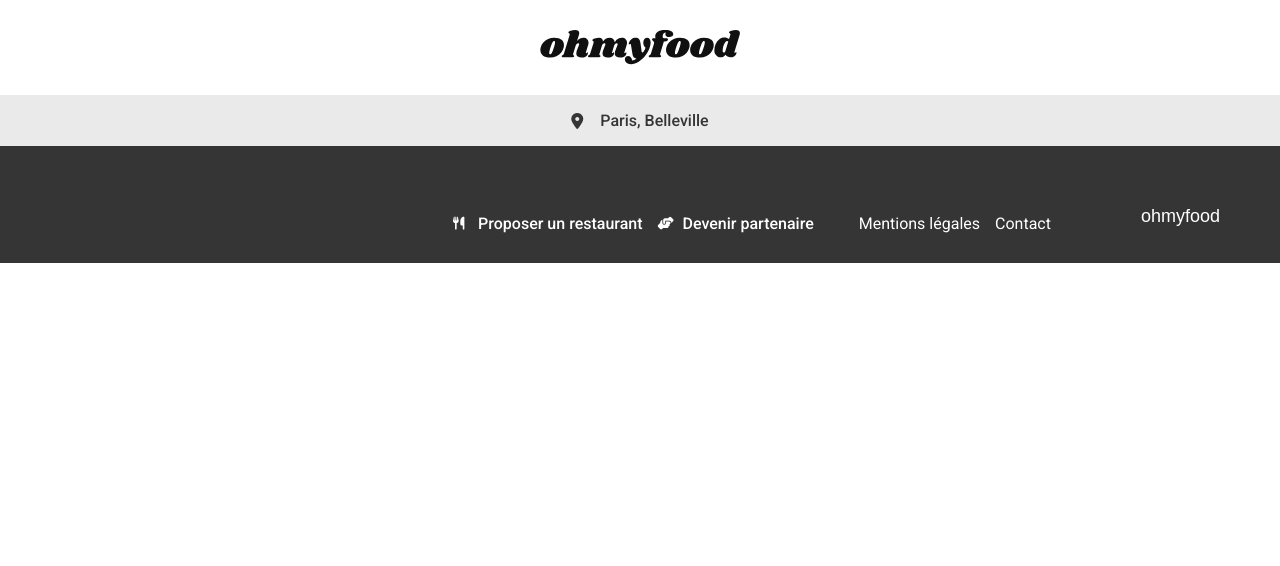
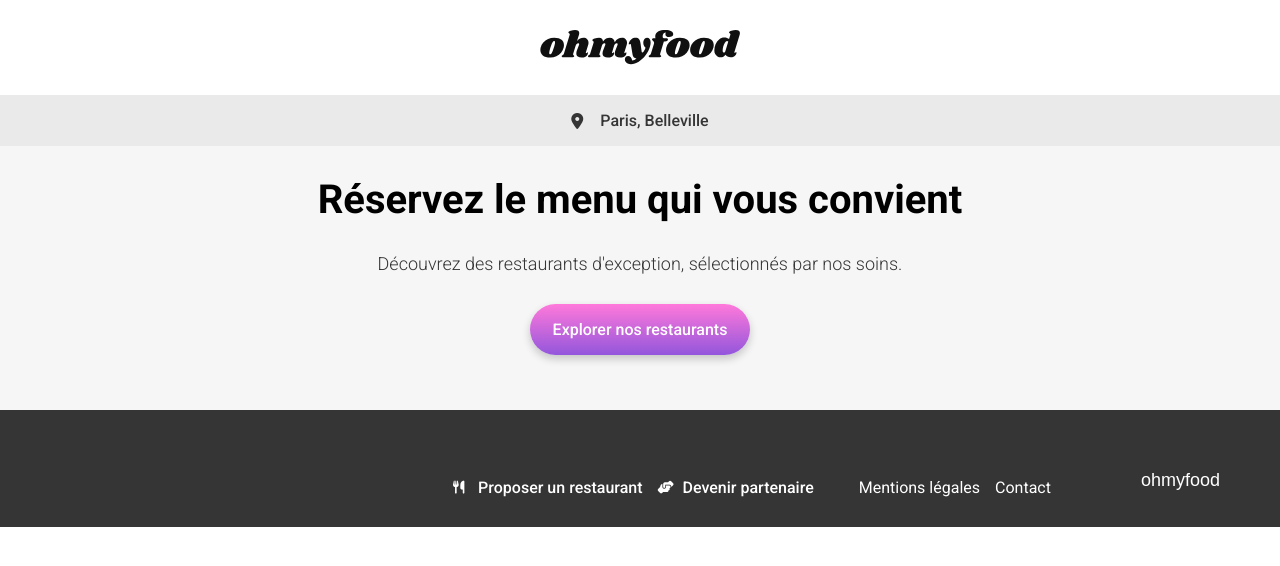
Before and after one commit to Iskandar835/Oh-My-Food, a React (Vite) app in the folder refont/: page / in a window 1280 px wide. Shown: the top 566 px of the page. Built offline with nearby package versions, Linux system fonts and the light colour scheme; a web font is replaced by a local one.

Commit message:
Homepage adapter en dossier avec jsx et style/ Optimisation Location/ Ajout composant Button + optimisation de celui/ Section explore optimiser

```diff
--- a/refont/src/animations/_animations.scss
+++ b/refont/src/animations/_animations.scss
@@ -1,13 +1,13 @@
 //** import of all useful files **
 
-@import "./_mixins";
-@import "./_variable";
+@use "../utils/mixins" as *;
+@use "../utils/variables" as *;
 
 //**** GENERAL ANIMATIONS ****
 
 //** homepage loader **
 @mixin loader {
-   @include flexMiddle;
+   @include flexCenter;
    position: fixed;
    z-index: 3;
    height: 100vh;
@@ -44,12 +44,6 @@
 //** all button **
 
 @mixin button {
-   background: $button-color;
-   color: $body-bg-and-footer-font-color;
-   padding: 16px;
-   font-weight: 500;
-   border-radius: 50px;
-   cursor: pointer;
    transition: opacity 0.5s ease, box-shadow 0.5s ease;
    box-shadow: 0px 4px 8px rgba(0, 0, 0, 0.2);
    &:hover {
@@ -63,7 +57,7 @@
 @mixin heartButton {
    cursor: pointer;
    color: transparent;
-   background: $button-color;
+   background: $button-bg-color;
    background-clip: text;
    -webkit-background-clip: text;
    opacity: 0;
@@ -123,7 +117,7 @@
          padding: 2px;
          font-size: 14px;
          color: $tertiary-color;
-         background-color: $body-bg-and-footer-font-color;
+         background-color: $secondary-body-color;
          border-radius: 50px;
       }
    }
--- /dev/null
+++ b/refont/src/components/Button/Button.jsx
@@ -0,0 +1,20 @@
+import "./Button.scss";
+import PropTypes from "prop-types";
+
+function Button({ onclick, className, content }) {
+   return (
+      <>
+         <button onClick={onclick} className={className}>
+            {content}
+         </button>
+      </>
+   );
+}
+
+Button.propTypes = {
+   onclick: PropTypes.func,
+   className: PropTypes.string,
+   content: PropTypes.string,
+};
+
+export default Button;
--- /dev/null
+++ b/refont/src/components/Button/Button.scss
@@ -0,0 +1,20 @@
+@use "../../utils/variables" as *;
+@use "../../utils/mixins" as *;
+@use "../../animations/animations" as *;
+
+.btn {
+   all: unset;
+   padding: 16px;
+   color: $secondary-body-color;
+   font-weight: 500;
+   background: $button-bg-color;
+   border-radius: 50px;
+   cursor: pointer;
+   @include button;
+   &__explore {
+      width: 188px;
+   }
+   &__order {
+      width: 155px;
+   }
+}
--- a/refont/src/components/Location/Location.scss
+++ b/refont/src/components/Location/Location.scss
@@ -4,6 +4,7 @@
 
 .location-city {
    @include flexCenter;
+   position: relative;
    gap: 17px;
    color: $tertiary-bg-color;
    background-color: $location-bg-color;
--- a/refont/src/main.jsx
+++ b/refont/src/main.jsx
@@ -2,7 +2,7 @@
 import { createRoot } from "react-dom/client";
 import { BrowserRouter as Router, Routes, Route } from "react-router";
 import "./utils/globalStyles.scss";
-import Homepage from "./pages/Homepage";
+import Homepage from "./pages/Homepage/Homepage";
 import Footer from "./components/Footer/Footer";
 import Header from "./components/Header/Header";
 import Restaurants from "./pages/Restaurants";
--- a/refont/src/pages/Homepage.jsx
+++ /dev/null
@@ -1,13 +0,0 @@
-import Location from "../components/Location/Location";
-
-function Homepage() {
-   return (
-      <main>
-         <section>
-            <Location content={"Paris, Belleville"} />
-         </section>
-      </main>
-   );
-}
-
-export default Homepage;
--- /dev/null
+++ b/refont/src/pages/Homepage/Homepage.jsx
@@ -0,0 +1,28 @@
+import "./Homepage.scss";
+import Button from "../../components/Button/Button";
+import Location from "../../components/Location/Location";
+
+function Homepage() {
+   return (
+      <main>
+         <div>
+            <Location content={"Paris, Belleville"} />
+         </div>
+         <section className="explore">
+            <h1>Réservez le menu qui vous convient</h1>
+            <p>
+               Découvrez des restaurants d&apos;exception, sélectionnés par nos
+               soins.
+            </p>
+            <div className="explore__btn-container">
+               <Button
+                  content={"Explorer nos restaurants"}
+                  className={"btn btn__explore"}
+               />
+            </div>
+         </section>
+      </main>
+   );
+}
+
+export default Homepage;
--- /dev/null
+++ b/refont/src/pages/Homepage/Homepage.scss
@@ -0,0 +1,33 @@
+@use "../../utils/mixins" as *;
+@use "../../utils/variables" as *;
+@use "../../utils/breakpoints" as media;
+
+.explore {
+   padding: 35px 20px 55px 20px;
+   text-align: center;
+   background-color: $first-bg-color;
+   h1 {
+      margin: 0 35px;
+   }
+   p {
+      margin: 15px 0 30px 0;
+      font-size: 18px;
+      font-weight: 300;
+      color: $tertiary-bg-color;
+   }
+   &__btn-container {
+      @include justifyCenter;
+   }
+}
+
+@include media.tabsAndDesktop {
+   .explore {
+      padding: 30px 20px 55px 20px;
+      h1 {
+         font-size: 40px;
+      }
+      p {
+         margin: 30px 0;
+      }
+   }
+}
```
